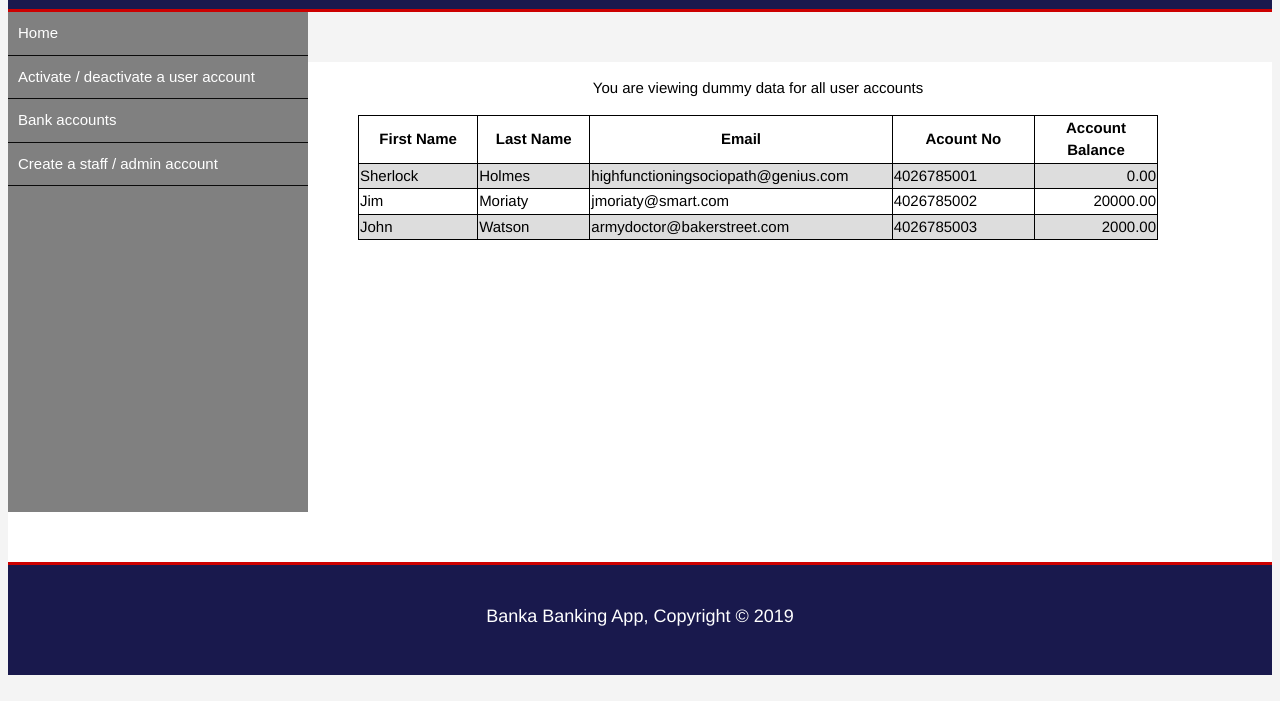
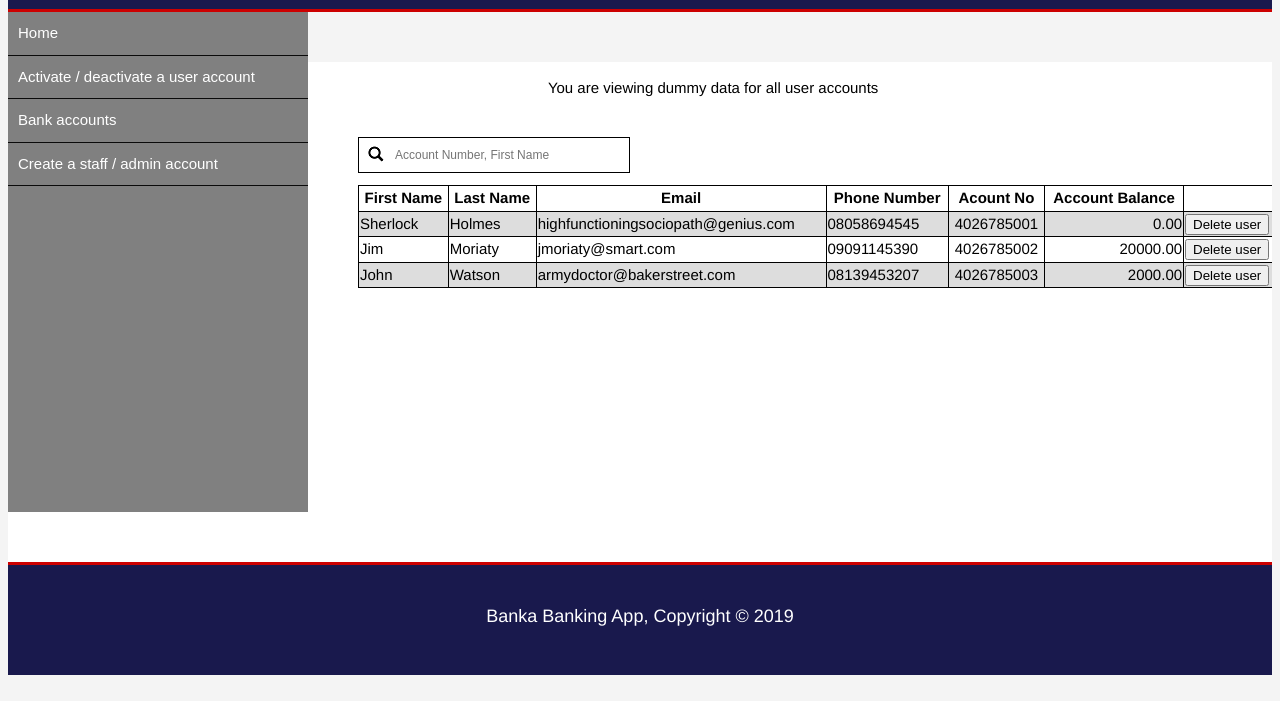
Before and after one commit to Chinweezy/Banka, a plain HTML site: page admin-dashboard.html in a window 1280 px wide. Both pictures are taken after a click on the link "Bank accounts". Shown: the part 99-800 px from the top of the page. Drawn offline with Linux system fonts and the light colour scheme.

Commit message:
[#164914470] Added a search filter for an admin to view a specific account based on the account number or first name of user. Also added a button to each account for an adminto delete a user

```diff
--- a/admin-dashboard.html
+++ b/admin-dashboard.html
@@ -50,12 +50,14 @@
                 </div>
 
                 <div id = "dummy">
-                    <p>You are viewing dummy data for all user accounts</p>
-                    <table id = "dummy-accounts">
+                    <p>You are viewing dummy data for all user accounts</p><br>
+                    <input type="text" id="myInput" onkeyup="searchAccountRecord()" placeholder="        Account Number, First Name" >
+                    <table id = "dummy-accounts" style = "width:130%">
                     <tr>
                         <th>First Name</th>
                         <th>Last Name</th>
                         <th>Email</th>
+                        <th>Phone Number</th>
                         <th>Acount No</th>
                         <th>Account Balance</th>
                     </tr>
@@ -63,22 +65,28 @@
                         <td>Sherlock</td>
                         <td>Holmes</td>
                         <td>highfunctioningsociopath@genius.com</td>
-                        <td>4026785001</td>
+                        <td>08058694545</td>
+                        <td id = "accountNo">4026785001</td>
                         <td id="money">0.00</td>
+                        <td><input type="button" value="Delete user" onclick="deleteUser(this)"></input></td>
                     </tr>
                     <tr>
                         <td>Jim</td>
                         <td>Moriaty</td>
                         <td>jmoriaty@smart.com</td>
-                        <td>4026785002</td>
+                        <td>09091145390</td>
+                        <td id = "accountNo">4026785002</td>
                         <td id="money">20000.00</td>
+                        <td><input type="button" value="Delete user" onclick="deleteUser(this)"></input></td>
                     </tr>
                     <tr>
                         <td>John</td>
                         <td>Watson</td>
                         <td>armydoctor@bakerstreet.com</td>
-                        <td>4026785003</td>
+                        <td>08139453207</td>
+                        <td id = "accountNo">4026785003</td>
                         <td id="money">2000.00</td>
+                        <td><input type="button" value="Delete user" onclick="deleteUser(this)"></input></td>
                     </tr>
                     </table>
                 </div>
--- a/script.js
+++ b/script.js
@@ -31,3 +31,40 @@ function loadAccPage() {
     homepage.style.display = "none";
     bankAccounts.style.display = "table";
 }
+
+function searchAccountRecord() {
+  var input, filter, table, tr, td, i, txtValue;
+  input = document.getElementById("myInput");
+  filter = input.value.toUpperCase();
+  table = document.getElementById("dummy-accounts");
+  tr = table.getElementsByTagName("tr");
+    for (i = 0; i < tr.length; i++) {
+        td = tr[i].getElementsByTagName("td")[3];
+        if (td) {
+          txtValue = td.textContent || td.innerText;
+          if (txtValue.toUpperCase().indexOf(filter) > -1) {
+            tr[i].style.display = "";
+          } else {
+            tr[i].style.display = "none";
+            }
+        }
+    }
+
+    for (j = 0; j < tr.length; j++) {
+        td = tr[j].getElementsByTagName("td")[0];
+        if (td) {
+          txtValue = td.textContent || td.innerText;
+          if (txtValue.toUpperCase().indexOf(filter) > -1) {
+            tr[j].style.display = "";
+          } else {
+            tr[j].style.display = "none";
+            }
+        }
+    }
+}
+
+
+function deleteUser(r) {
+    var i = r.parentNode.parentNode.rowIndex;
+    document.getElementById("dummy-accounts").deleteRow(i);
+}
--- a/style.css
+++ b/style.css
@@ -288,21 +288,32 @@ footer {
   background-color: #f1f1f1;
 }
 
+#myInput {
+  background: url("search-icon2.png") no-repeat;
+  width: 250px;
+  font-size: 12px;
+  padding: 10px;
+  border: 1px solid black;
+  margin-bottom: 12px;
+}
+
 #dummy {
 	display:none;
 	margin: 50px 350px;
 }
 
 #dummy-accounts, #dummy-accounts th, #dummy-accounts td {
-	width: 800px;
+	font-family: Helvetica, Arial;
+	font-size: 15px;
 	border: 1px solid black;
 	border-collapse: collapse;
-	font-family: Helvetica, Arial;
-	font-size: 15px;
 }
 
+#dummy-accounts td#accountNo{
+	text-align: center;
+}
 
-#dummy #dummy-accounts td#money{
+#dummy-accounts td#money{
 	text-align: right;
 }
 
```
Also changed, not shown: search-icon2.png (added).
